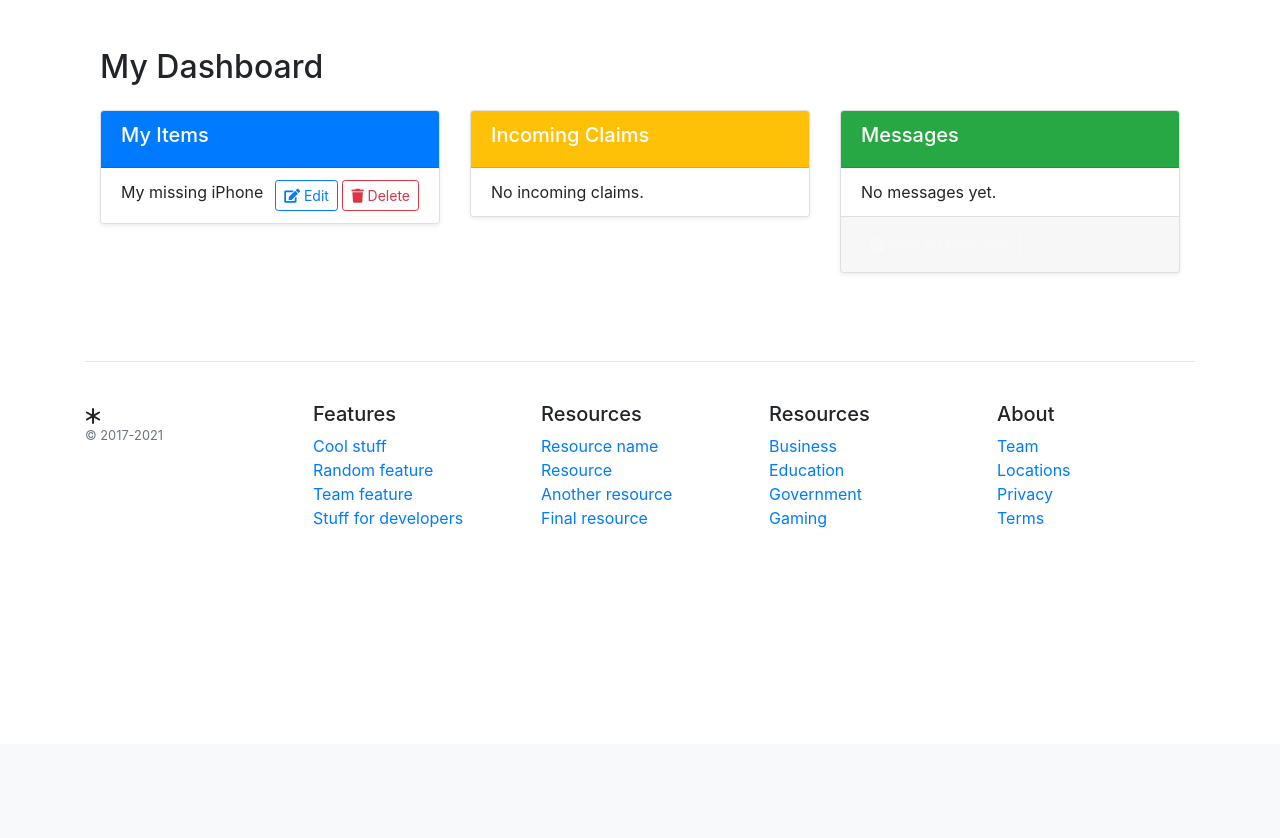
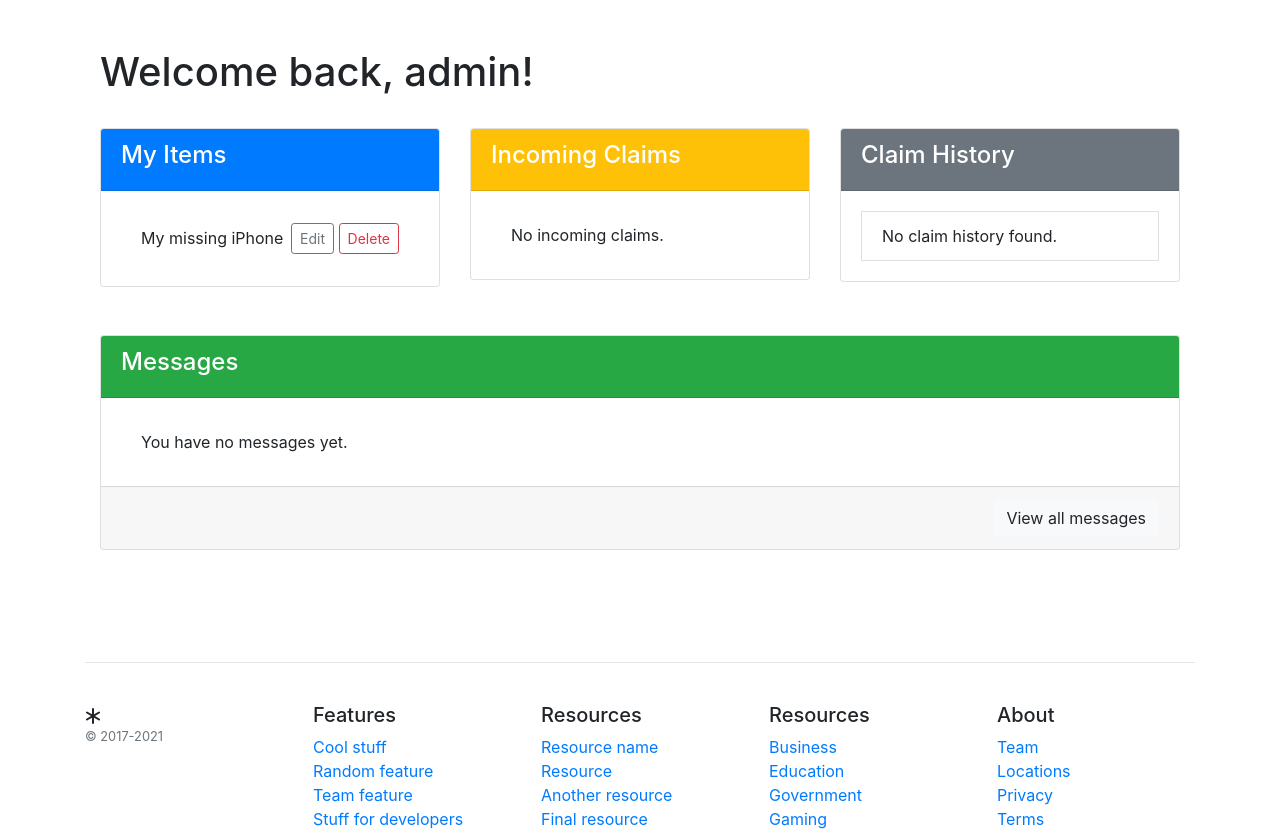
Before and after one commit to DataRockMyWorld/find_me_test, a Django app: page /accounts/dashboard/ in a window 1280 px wide. Shown: the part 56-894 px from the top of the page. Before the commit the page ends 584 px from the top, so only its background shows below. Run offline with Django 4.2, Linux system fonts and the light colour scheme; a user stored in the database is signed in; data comes from the database, SQL or seed files in the repository; both versions use the stored data as it was after the commit; some libraries are stand-ins or nearby versions.

Commit message:
all new changes

```diff
--- a/django_project/urls.py
+++ b/django_project/urls.py
@@ -17,10 +17,12 @@ Including another URLconf
 
 from django.contrib import admin
 from django.urls import path, include
+from django.conf import settings
+from django.conf.urls.static import static
 
 urlpatterns = [
     path("admin/", admin.site.urls),
     path('accounts/', include('accounts.urls')),
     path('items/', include('items.urls')),
     path('messaging/', include('messaging.urls')),
-]
+] + static(settings.MEDIA_URL, document_root=settings.MEDIA_ROOT)
--- a/items/views.py
+++ b/items/views.py
@@ -119,7 +119,8 @@ def edit_item(request, item_id):
         form = ItemForm(request.POST, request.FILES, instance=item)
         if form.is_valid():
             form.save()
-            return redirect('items/item_detail', id=item.id)
+            print("Item saved successfully")
+            return redirect('item_detail', id=item.id)
     else:
         form = ItemForm(instance=item)
     return render(request, 'items/edit_item.html', {'form': form, 'item': item})
--- a/templates/accounts/dashboard.html
+++ b/templates/accounts/dashboard.html
@@ -1,58 +1,57 @@
 {% extends '../base.html' %}
 
+
 {% block content %}
-<div class="container mt-5">
-    <h2 class="mb-4">My Dashboard</h2>
+<div class="container-fluid py-5">
+    <!-- Dashboard Heading -->
+    <div class="d-flex justify-content-between align-items-center mb-4">
+        <h1>Welcome back, {{ user.get_full_name|default:user.username }}!</h1>
+        <!-- User search function placeholder -->
+    </div>
 
+    <!-- Dashboard Content -->
     <div class="row">
         <!-- My Items Section -->
-        <div class="col-lg-4 col-md-6 mb-4">
-            <div class="card shadow-sm">
+        <div class="col-md-4 mb-4">
+            <div class="card">
                 <div class="card-header bg-primary text-white">
-                    <h5>My Items</h5>
+                    <h4>My Items</h4>
                 </div>
+                <div class="card-body">
                     <ul class="list-group list-group-flush">
                         {% for item in user_items %}
-                    <li class="list-group-item">
+                        <li class="list-group-item d-flex justify-content-between align-items-center">
                             {{ item.title }}
-                        <div class="float-right">
-                            <a href="{% url 'edit_item' item.id %}" class="btn btn-outline-primary btn-sm">
-                                <i class="fas fa-edit"></i> Edit
-                            </a>
-                            <a href="{% url 'item-delete' item.id %}" class="btn btn-outline-danger btn-sm">
-                                <i class="fas fa-trash"></i> Delete
-                            </a>
-                        </div>
+                            <span>
+                                <a href="{% url 'edit_item' item.id %}" class="btn btn-outline-secondary btn-sm">Edit</a>
+                                <a href="{% url 'item-delete' item.id %}" class="btn btn-outline-danger btn-sm">Delete</a>
+                            </span>
                         </li>
                         {% empty %}
-                    <li class="list-group-item">No items listed yet.</li>
+                        <li class="list-group-item">You have not listed any items yet.</li>
                         {% endfor %}
                     </ul>
                 </div>
             </div>
+        </div>
 
         <!-- Incoming Claims Section -->
-        <div class="col-lg-4 col-md-6 mb-4">
-            <div class="card shadow-sm">
+        <div class="col-md-4 mb-4">
+            <div class="card">
                 <div class="card-header bg-warning text-white">
-                    <h5>Incoming Claims</h5>
+                    <h4>Incoming Claims</h4>
                 </div>
+                <div class="card-body">
                     <ul class="list-group list-group-flush">
                         {% for claim in user_claims %}
                         <li class="list-group-item">
-                        <strong>Item:</strong> {{ claim.item.title }}<br>
-                        <strong>Claimant:</strong> {{ claim.claimant.username }}<br>
-                        <strong>Status:</strong> {{ claim.status|title }}
-                        <div class="text-right">
-                            <a href="{% url 'approve_claim' claim.id %}" class="btn btn-success btn-sm mr-1">
-                                <i class="fas fa-check"></i> Approve
-                            </a>
-                            <a href="{% url 'reject_claim' claim.id %}" class="btn btn-danger btn-sm mr-1">
-                                <i class="fas fa-times"></i> Reject
-                            </a>
-                            <a href="{% url 'message_user' claim.claimant.id %}" class="btn btn-info btn-sm">
-                                <i class="fas fa-envelope"></i> Message
-                            </a>
+                            <strong>{{ claim.item.title }}</strong> by <em>{{ claim.claimant.username }}</em>
+                            <div><strong>Claimant:</strong> {{ claim.claimant.username }}</div>
+                            <div><strong>Description:</strong> {{ claim.description }}</div>
+                            <div class="mt-2">
+                                <a href="{% url 'approve_claim' claim.id %}" class="btn btn-success btn-sm">Approve</a>
+                                <a href="{% url 'reject_claim' claim.id %}" class="btn btn-danger btn-sm">Reject</a>
+                                <a href="{% url 'message_user' claim.claimant.id %}" class="btn btn-info btn-sm">Message</a>
                             </div>
                         </li>
                         {% empty %}
@@ -61,29 +60,63 @@
                     </ul>
                 </div>
             </div>
+        </div>
+
+        <!-- Claim History Section -->
+       <div class="col-md-4 mb-4">
+    <div class="card">
+        <div class="card-header bg-secondary text-white">
+            <h4>Claim History</h4>
+        </div>
+        <div class="card-body">
+            {% if claim_history %}
+            <table class="table">
+                <thead>
+                    <tr>
+                        <th>Item</th>
+                        <th>Claimant</th>
+                        <th>Status</th>
+                    </tr>
+                </thead>
+                <tbody>
+                    {% for history in claim_history %}
+                    <tr>
+                        <td>{{ history.item.title }}</td>
+                        <td>{{ history.claimant.username }}</td>
+                        <td><strong>{{ history.get_status_display }}</strong></td>
+                    </tr>
+                    {% endfor %}
+                </tbody>
+            </table>
+            {% else %}
+            <div class="list-group-item">No claim history found.</div>
+            {% endif %}
+        </div>
+    </div>
+</div>
+    </div>
 
     <!-- Messages Section -->
-        <div class="col-lg-4 col-md-12 mb-4">
-            <div class="card shadow-sm">
+    <div class="row mt-4">
+        <div class="col-12">
+            <div class="card">
                 <div class="card-header bg-success text-white">
-                    <h5>Messages</h5>
+                    <h4>Messages</h4>
                 </div>
+                <div class="card-body">
                     <ul class="list-group list-group-flush">
                         {% for message in user_messages %}
                         <li class="list-group-item">
-                        From: {{ message.sender.username }}<br>
-                        <small>{{ message.timestamp|date:"M d, Y H:i" }}</small><br>
-                        {{ message.content|truncatechars:50 }}
-                        <a href="{% url 'message_detail' message.id %}" class="stretched-link"></a>
+                            From: <strong>{{ message.sender.username }}</strong>
+                            <p>{{ message.content|truncatechars:100 }}</p>
                         </li>
                         {% empty %}
-                    <li class="list-group-item">No messages yet.</li>
+                        <li class="list-group-item">You have no messages yet.</li>
                         {% endfor %}
                     </ul>
-                <div class="card-footer">
-                    <a href="{% url 'conversation_list' %}" class="btn btn-outline-light btn-sm">
-                        <i class="fas fa-envelope-open-text"></i> View All Messages
-                    </a>
+                </div>
+                <div class="card-footer text-right">
+                    <a href="{% url 'conversation_list' %}" class="btn btn-light">View all messages</a>
                 </div>
             </div>
         </div>
```
Also changed, not shown: templates/items/home.html (+32 -43 lines), db.sqlite3, media/item_images/GPS-LOGO.png (added), media/item_images/GPS-LOGO_RUS1w5H.png (added), media/item_images/GaiRBeuWXEQELwqSr4XUR-1200-80.jpg (added), media/item_images/honda-accord.jpeg (added). Lines whose indentation alone changed are shown as unchanged.
